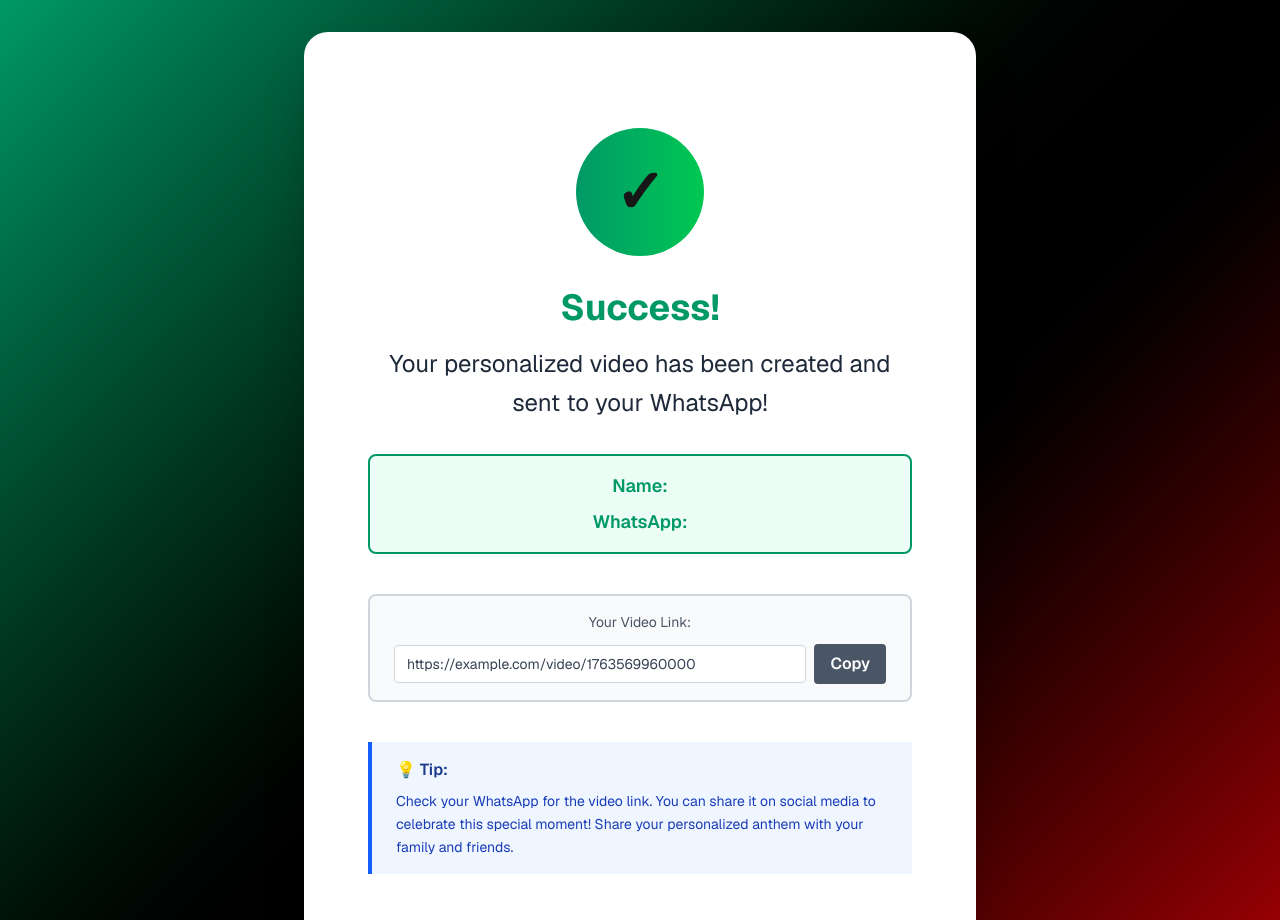
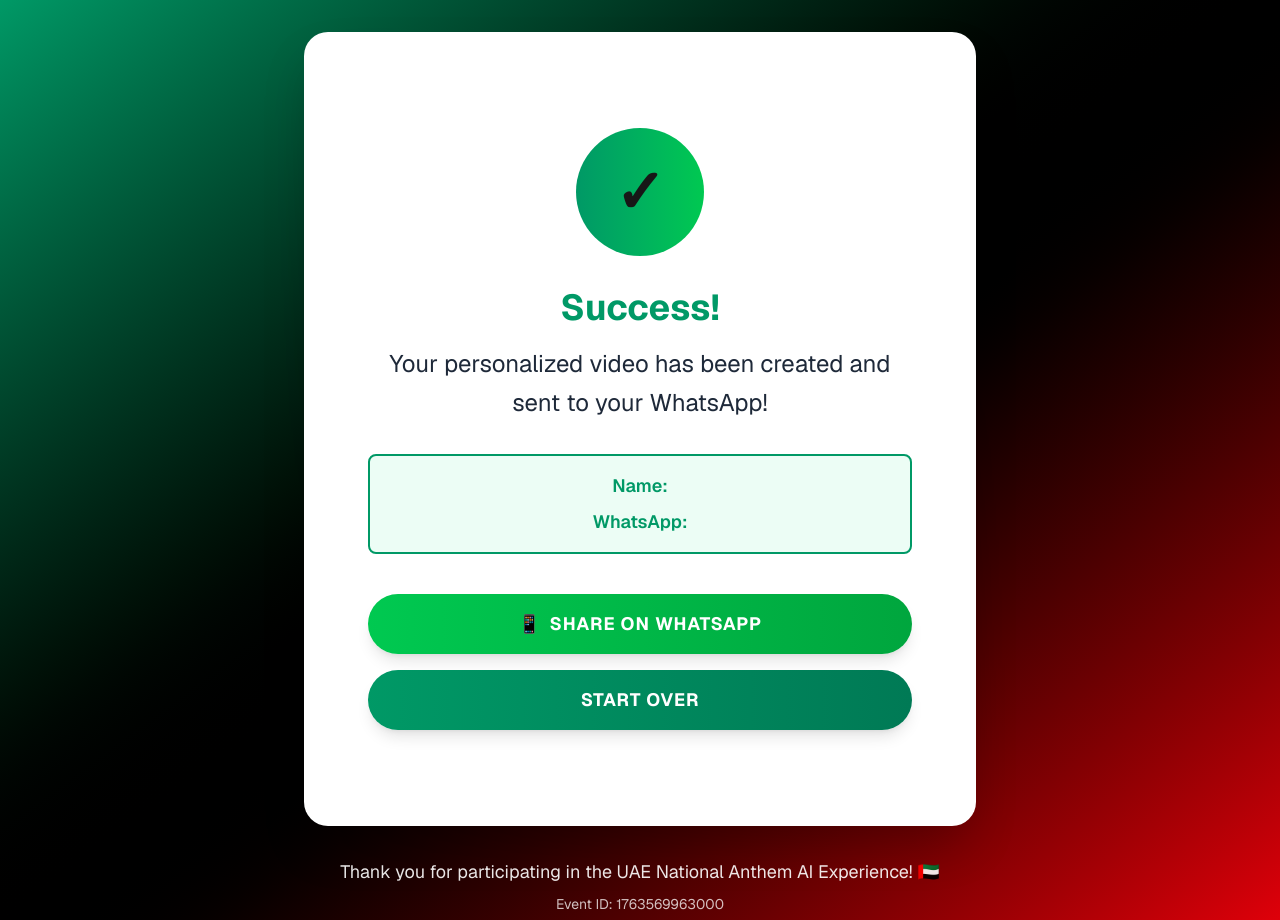
Before and after one commit to febintjames/kiosk_ui, a Next.js app: page /completion in a window 1280 px wide. Shown: the top 920 px of the page. Built offline with nearby package versions, Linux system fonts and the light colour scheme.

Commit message:
ui:camera correction

```diff
--- a/app/camera/page.tsx
+++ b/app/camera/page.tsx
@@ -77,7 +77,7 @@ export default function Camera() {
           const imageData = URL.createObjectURL(blob);
           setUploadedImage(imageData);
           stopCamera();
-          router.push('/recording');
+          router.push('/voice');
         }
       }, 'image/jpeg', 0.95);
     } catch (err) {
--- a/app/completion/page.tsx
+++ b/app/completion/page.tsx
@@ -122,33 +122,6 @@ export default function Completion() {
             </p>
           </div>
 
-          {/* Video Link Section */}
-          <div className="bg-gray-50 border-2 border-gray-300 rounded-lg px-6 py-4 mb-10">
-            <p className="text-sm text-gray-600 mb-3">Your Video Link:</p>
-            <div className="flex items-center gap-2">
-              <input
-                type="text"
-                value={videoLink}
-                readOnly
-                className="flex-1 px-3 py-2 bg-white border border-gray-300 rounded text-sm text-gray-700 focus:outline-none"
-              />
-              <button
-                onClick={handleCopyLink}
-                className="px-4 py-2 bg-gray-600 hover:bg-gray-700 text-white font-semibold rounded transition-colors"
-              >
-                Copy
-              </button>
-            </div>
-          </div>
-
-          {/* Success Tips */}
-          <div className="bg-blue-50 border-l-4 border-blue-600 px-6 py-4 mb-12 text-left">
-            <p className="text-blue-900 font-semibold mb-2">💡 Tip:</p>
-            <p className="text-blue-800 text-sm leading-relaxed">
-              Check your WhatsApp for the video link. You can share it on social media to celebrate this special moment! Share your personalized anthem with your family and friends.
-            </p>
-          </div>
-
           {/* Action Buttons */}
           <div className="flex flex-col gap-4">
             {/* Share on WhatsApp Button */}
```
